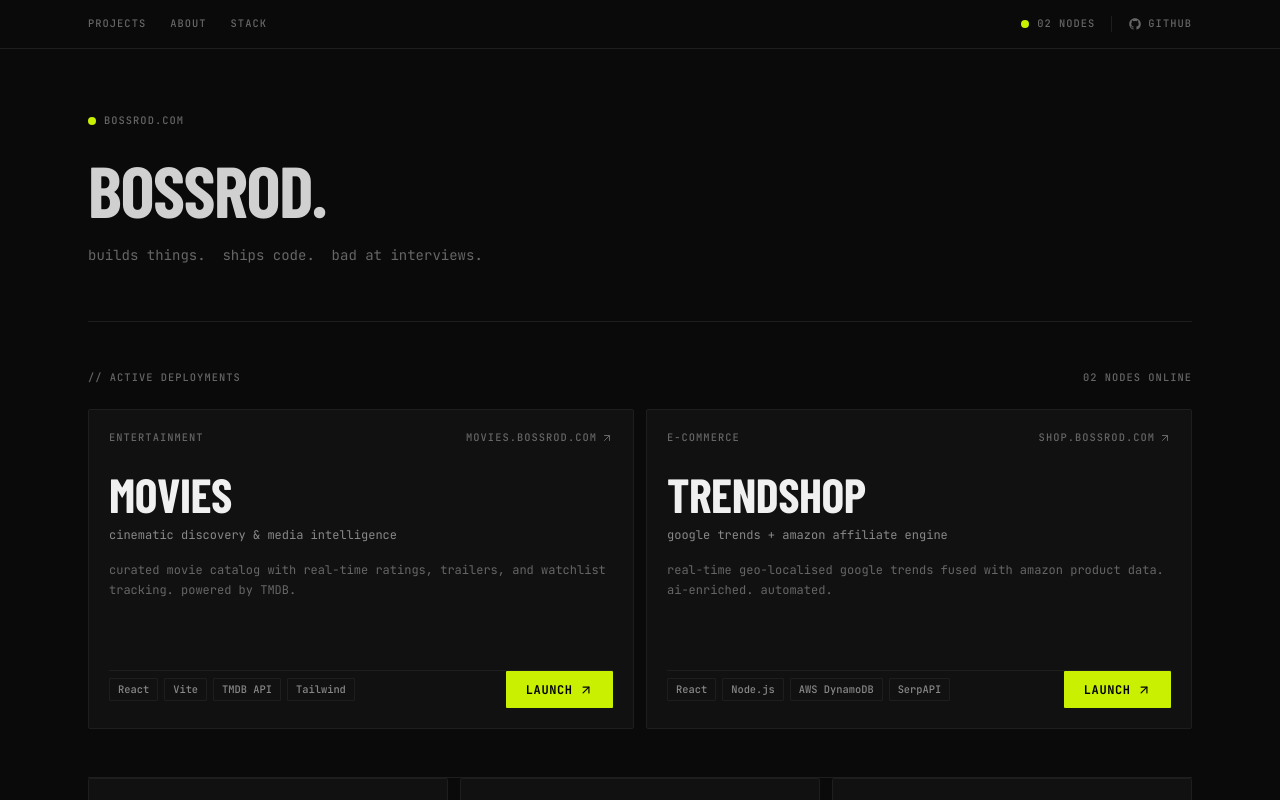
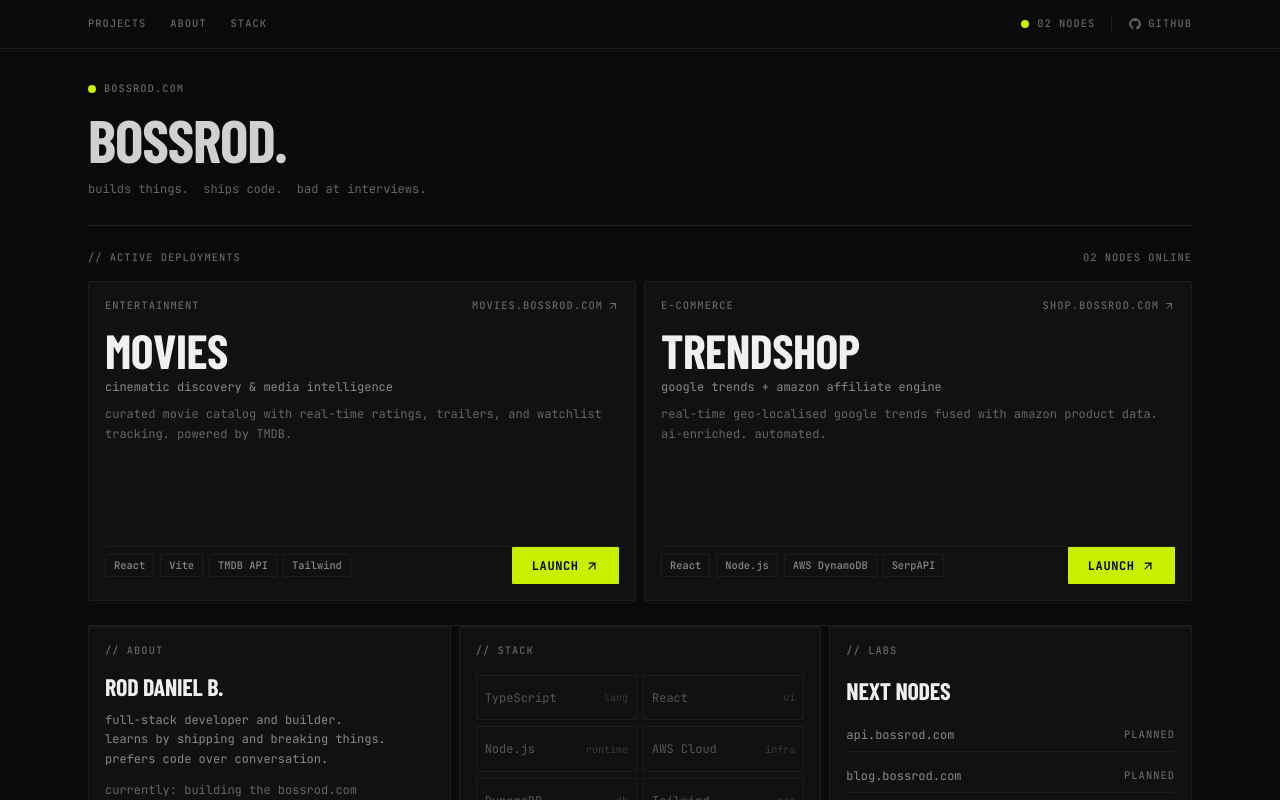
Before and after one commit to roddan-hue/bossrod-landing, a React (Vite) app: page / in a window 1280 px wide. Shown: the top 800 px of the page. Built offline with nearby package versions, Linux system fonts and the light colour scheme; a web font is replaced by a local one.

Commit message:
fix: compress section spacing, card padding and internal margins throughout

```diff
--- a/src/App.tsx
+++ b/src/App.tsx
@@ -17,16 +17,16 @@
 
       <main className="flex-1 max-w-6xl w-full mx-auto px-6">
         {/* ── Hero ─────────────────────────────────── */}
-        <section className="pt-16 pb-14 border-b border-[#1e1e1e]">
+        <section className="pt-8 pb-7 border-b border-[#1e1e1e]">
           {/* Domain tag */}
-          <div className="flex items-center gap-2 mb-6">
+          <div className="flex items-center gap-2 mb-3">
             <div className="acid-dot" />
             <span className="section-label">bossrod.com</span>
           </div>
 
           {/* bossrod — understated, lowercase, not screaming */}
           <h1
-            className="text-[clamp(40px,6vw,72px)] text-[#d0d0d0] leading-none mb-5"
+            className="text-[clamp(36px,5vw,60px)] text-[#d0d0d0] leading-none mb-3"
             style={{
               fontFamily: "'Barlow Condensed', sans-serif",
               fontWeight: 700,
@@ -37,21 +37,21 @@
           </h1>
 
           {/* Tagline — dry, monospace, dim */}
-          <p className="text-[#666666] text-sm font-['JetBrains_Mono']">
+          <p className="text-[#666666] text-xs font-['JetBrains_Mono']">
             builds things.&nbsp;&nbsp;ships code.&nbsp;&nbsp;bad at interviews.
           </p>
         </section>
 
         {/* ── Active Deployments ──────────────────── */}
-        <section id="projects" className="py-12 scroll-mt-16">
+        <section id="projects" className="py-6 scroll-mt-12">
           {/* Section header row */}
-          <div className="flex items-center justify-between mb-6">
+          <div className="flex items-center justify-between mb-4">
             <span className="section-label">// active deployments</span>
             <span className="section-label">02&nbsp;nodes&nbsp;online</span>
           </div>
 
           {/* Two large project cards */}
-          <div className="grid grid-cols-1 lg:grid-cols-2 gap-3">
+          <div className="grid grid-cols-1 lg:grid-cols-2 gap-2">
             {SUBDOMAINS.map((project) => (
               <SubdomainCard key={project.id} project={project} />
             ))}
@@ -59,9 +59,9 @@
         </section>
 
         {/* ── About / Stack / Labs ────────────────── */}
-        <section className="pb-16">
-          <hr className="divider mb-8" />
-          <div className="grid grid-cols-1 md:grid-cols-3 gap-3">
+        <section className="pb-8">
+          <hr className="divider mb-4" />
+          <div className="grid grid-cols-1 md:grid-cols-3 gap-2">
             <ProfileCard />
             <TechStackCard />
             <ComingSoonCard />
--- a/src/components/BentoCard.tsx
+++ b/src/components/BentoCard.tsx
@@ -9,7 +9,7 @@
 // Flat card — no spotlight, no glow, no glassmorphism. Just flat.
 export function BentoCard({ children, className = '', id }: BentoCardProps) {
   return (
-    <div id={id} className={`flat-card p-5 flex flex-col ${className}`}>
+    <div id={id} className={`flat-card p-4 flex flex-col ${className}`}>
       {children}
     </div>
   );
--- a/src/components/ProfileCard.tsx
+++ b/src/components/ProfileCard.tsx
@@ -3,11 +3,11 @@
 export function ProfileCard() {
   return (
     <BentoCard id="about">
-      <span className="section-label text-[#c8f000] mb-4">// about</span>
+      <span className="section-label text-[#c8f000] mb-3">// about</span>
 
-      <h4 className="headline text-2xl text-[#f0f0f0] mb-3">Rod Daniel B.</h4>
+      <h4 className="headline text-2xl text-[#f0f0f0] mb-2">Rod Daniel B.</h4>
 
-      <p className="text-[#888888] text-xs leading-relaxed mb-4">
+      <p className="text-[#888888] text-xs leading-relaxed mb-3">
         full-stack developer and builder.
         <br />
         learns by shipping and breaking things.
--- a/src/components/SubdomainCard.tsx
+++ b/src/components/SubdomainCard.tsx
@@ -10,7 +10,7 @@
   return (
     <BentoCard className="min-h-[320px] group">
       {/* Top: category label + subdomain link */}
-      <div className="flex items-center justify-between mb-6">
+      <div className="flex items-center justify-between mb-3">
         <span className="section-label text-[#c8f000]">{project.badge.toLowerCase()}</span>
         <a
           href={project.url}
@@ -24,12 +24,12 @@
       </div>
 
       {/* Project name — big Barlow headline */}
-      <h3 className="headline text-4xl md:text-5xl text-[#f0f0f0] leading-none mb-2">
+      <h3 className="headline text-4xl md:text-5xl text-[#f0f0f0] leading-none mb-1">
         {project.name}
       </h3>
 
       {/* Tagline */}
-      <p className="text-[#888888] text-xs leading-relaxed mb-4">
+      <p className="text-[#888888] text-xs leading-relaxed mb-2">
         {project.tagline}
       </p>
 
@@ -39,7 +39,7 @@
       </p>
 
       {/* Divider */}
-      <hr className="divider my-4" />
+      <hr className="divider my-3" />
 
       {/* Bottom: tech stack + launch */}
       <div className="flex items-center justify-between gap-3">
```
